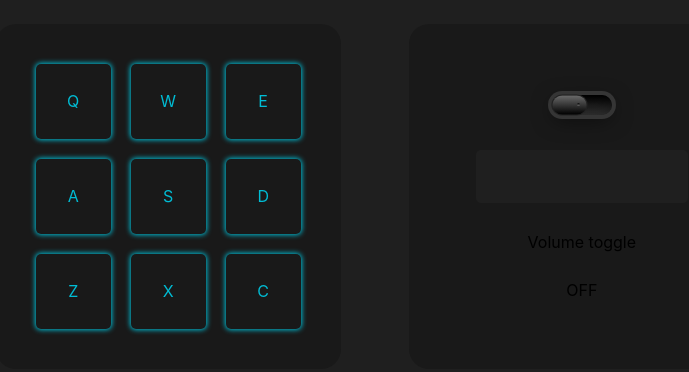
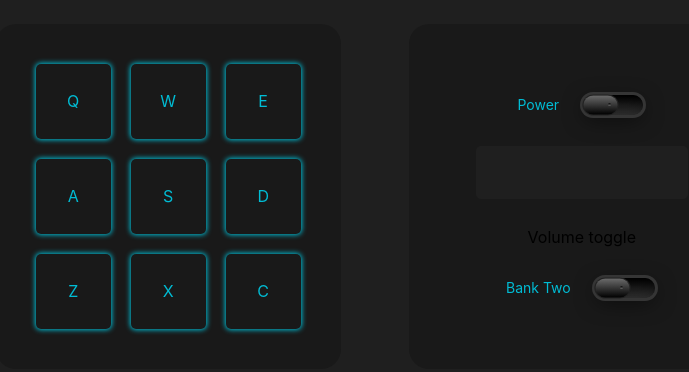
Before and after one commit to Macattack1999-teck/drums, a React (Create React App) app: page / in a window 1280 px wide. Shown: the part 204-576 px from the top of the page, without its empty margins (265-954 px from the left). Built offline with nearby package versions, Linux system fonts and the light colour scheme.

Commit message:
added toggle to bank component

```diff
--- a/src/Components/Bank.js
+++ b/src/Components/Bank.js
@@ -15,11 +15,23 @@ export default () => {
   }
 
   return (
-    <div onClick={handleChangingBank}>
-      {
-        bankTwoActive ?
-       "ON" : "OFF"
-      }
+    <div onClick={handleChangingBank} className="center" style={{
+    display: "flex"
+  }}>
+    <div style={{
+      fontSize: "14px",
+      paddingRight: "20px",
+      display: "flex",
+      alignItems: "center",
+      color: "#00BCD4"
+    }}>
+      Bank Two
     </div>
+
+    <input
+      type="checkbox"
+      name=""
+    />
+  </div>
   )
 }
--- a/src/Components/Power.js
+++ b/src/Components/Power.js
@@ -16,7 +16,19 @@ export default () => {
   }
 
   return (
-    <div onClick={handleTogglingPower} className="center">
+    <div onClick={handleTogglingPower} className="center" style={{
+      display: "flex"
+    }}>
+      <div style={{
+        fontSize: "14px",
+        paddingRight: "20px",
+        display: "flex",
+        alignItems: "center",
+        color: "#00BCD4"
+      }}>
+        Power
+      </div>
+
       <input
         type="checkbox"
         name=""
--- a/src/Styles/main.css
+++ b/src/Styles/main.css
@@ -15,18 +15,19 @@
 input[type="checkbox"] {
   position: relative;
   width: 60px;
+  min-width: 60px;
   height: 20px;
   -webkit-appearance: none;
   background: linear-gradient(0deg, #333, #000);
   outline: none;
   cursor: pointer;
   border-radius: 20px;
-  box-shadow: 0 0 0 4px #353535, 0 0 0 2px #3e3e3e, inset 0 0 10px rgba(0, 0, 0, 0.1), 0 5px 20px rgba(0, 0, 0, 0.5), inset 0 0 15px rgba(0, 0, 0, 0.2);
+  box-shadow: 0 0 0 3px #353535, 0 0 0 2px #3e3e3e, inset 0 0 10px rgba(0, 0, 0, 0.1), 0 5px 20px rgba(0, 0, 0, 0.5), inset 0 0 15px rgba(0, 0, 0, 0.2);
 }
 
 input:checked[type="checkbox"] {
   background: linear-gradient(0deg, #6dd1ff, #20b7ff);
-  box-shadow: 0 0 2px #6dd1ff, 0 0 0 4px #353535, 0 0 0 5px #3e3e3e, inset 0 0 10px rgba(0, 0, 0, 0.1), 0 5px 20px rgba(0, 0, 0, 0.5), inset 0 0 15px rgba(0, 0, 0, 0.2);
+  box-shadow: 0 0 3px #6dd1ff, 0 0 0 2px #353535, 0 0 0 4px #3e3e3e, inset 0 0 10px rgba(0, 0, 0, 0.1), 0 5px 20px rgba(0, 0, 0, 0.5), inset 0 0 15px rgba(0, 0, 0, 0.2);
 }
 
 input[type="checkbox"]::before {
```
Also changed, not shown: 1 other file (tests, documents, lock files or other folders).
